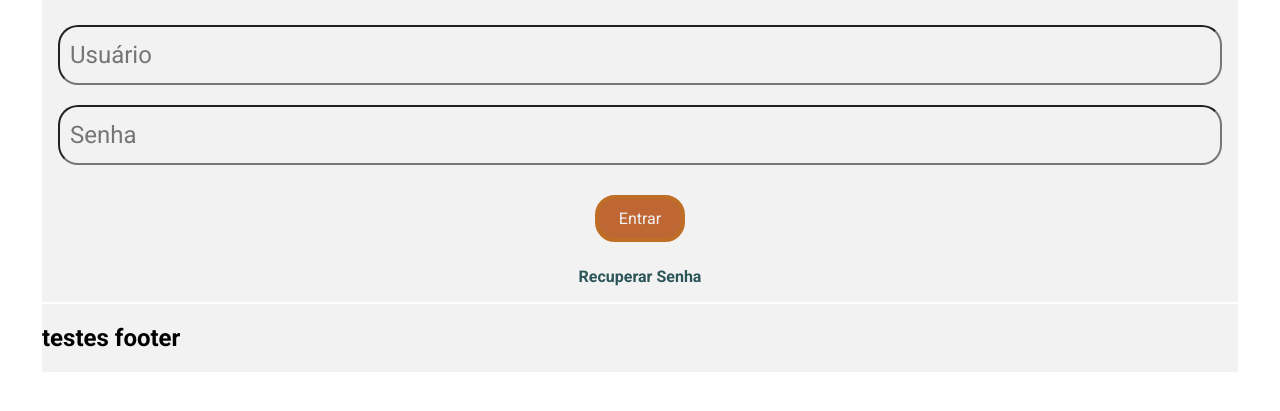
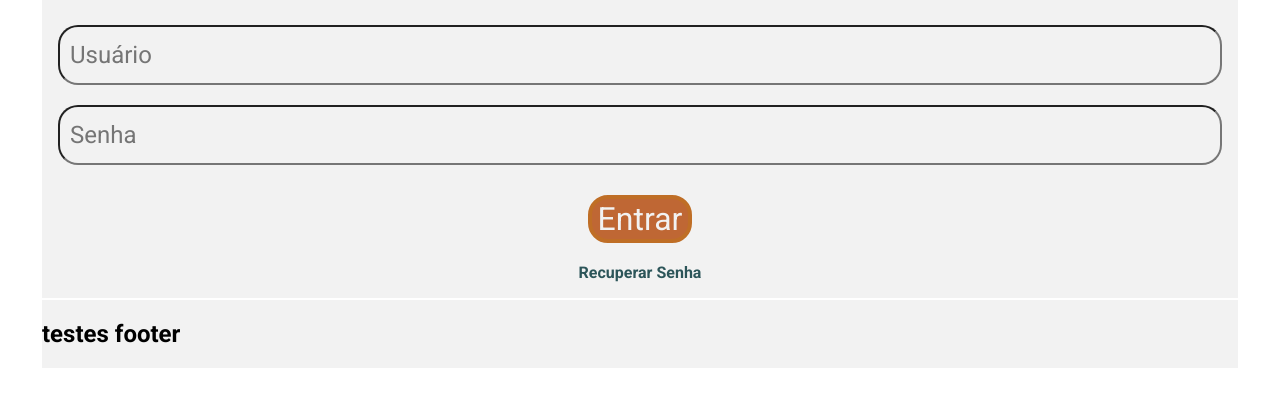
Before and after one commit to Jose-argentino/pi2_univesp, a PHP site: page / in a window 1280 px wide. Shown: the part 110-521 px from the top of the page. Run offline with PHP 8.4, Linux system fonts and the light colour scheme.

Commit message:
index quase

```diff
--- a/loja/css/index.css
+++ b/loja/css/index.css
@@ -30,41 +30,46 @@ main{
     display: flex;
     justify-content: center;
     margin-top: 20px;
-    gap: 15px;
-}
-
-button {
-    padding: 10px 20px;
-    border: none;
-    border-radius: 5px;
-    font-size: 16px;
-    cursor: pointer;
 }
 
 .entrar {
     background: var(--background-color-4);
     border: 4px solid var(--background-color-5);
-    border-radius: 20px;
+    border-radius: var(--form-border-radius);
+    font-size: 2rem;
     color:var(--cor-fonte-6);
 }
 
 .recuperar-senha {
-    margin-top: 25px;
+    margin-top: 20px;
     display: block;
     text-align: center;
     text-decoration: none;
-    font-size: 16px;
+    font-size: 1rem;
     font-weight: bold;
-    cursor: pointer;
-    pointer on hover;
     color: var(--cor-fonte-2);
-}
-
-.recuperar-senha:hover {
-    text-decoration: underline;
 }
 
 footer{
     background: var(--background-color-6);
-    /* margin-top: 30px; */
 }
+
+/* Estilo responsivo*/
+@media (min-width: 700px){
+    .recuperar-senha {
+        cursor: pointer;
+    }
+
+    .recuperar-senha:hover {
+        text-decoration: underline;
+        color: var(--cor-fonte-1);
+    }
+
+    .entrar{
+        cursor: pointer;
+    }
+    .entrar:haver {
+        font-size: 2rem;
+        color:var(--cor-fonte-6);
+    }
+}
--- a/loja/css/menu.css
+++ b/loja/css/menu.css
@@ -87,7 +87,7 @@ nav a {
     text-decoration: none;
 }
 
-/* Estilo responsivo  navbar*/
+/* Estilo responsivo*/
 @media (min-width: 700px) {
     #navBar{
         display: flex;
```
